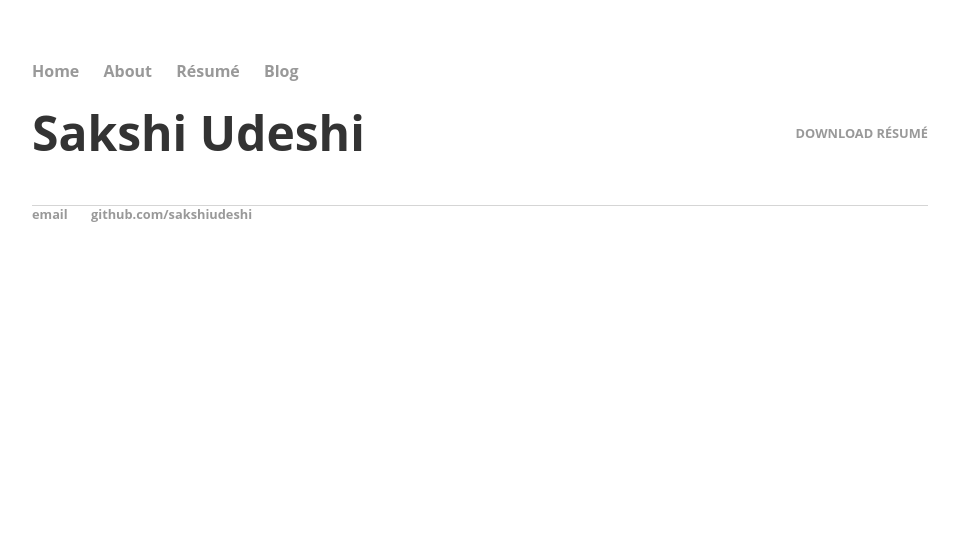
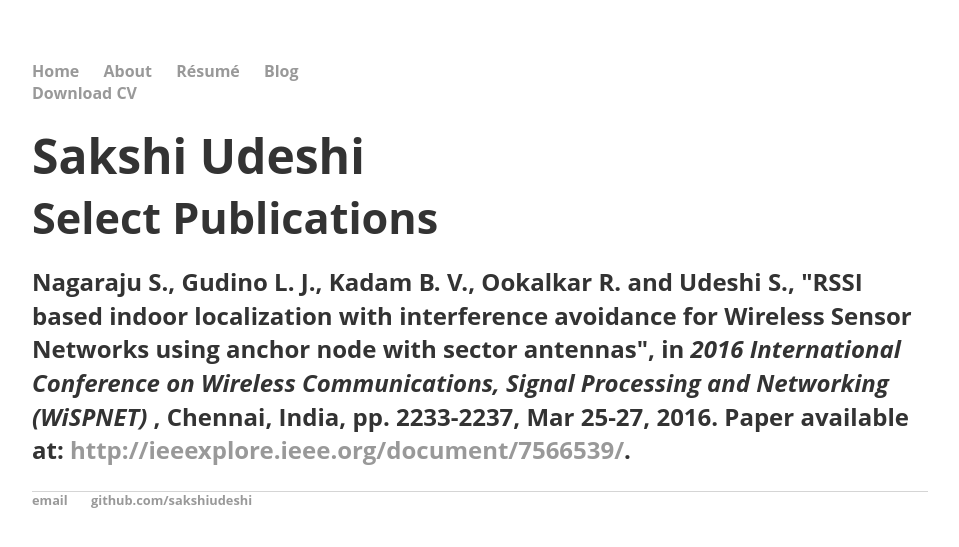
Before and after one commit to sakshiudeshi/sakshiudeshi.github.io, a Jekyll site: the page built from resume/index.html, in a window 1280 px wide. Shown: the top 547 px of the page, without its empty margins (160-1119 px from the left). Built offline with Jekyll 4.4.1, drawn with Linux system fonts in a browser that asks for light colours.

Commit message:
adding stuff

```diff
--- a/about/index.html
+++ b/about/index.html
@@ -5,7 +5,7 @@
 
 		<div class="about">
 			<h1>About</h1>
-			<p>Sakshi Udeshi went to BITS, Pilani for his undergraduate studies. He thinks writing about himself in third person is kinda funny. </p>
+			<p>Sakshi Udeshi went to BITS, Pilani for his undergraduate studies. These days he spends his time @WalmartLabs, tinkering around new technologies to solve problems of scale. He likes <a href="#">http://www.abstrusegoose.com/</a>. He thinks writing about himself in third person is kinda funny.  </p>
 
 			<!-- <ul class="contacts">
 				<li><a href="#">@TwitterHandle</a></li>
--- a/css/main.css
+++ b/css/main.css
@@ -22,7 +22,7 @@
 ul.posts { margin: 20px auto 40px; font-size: 1.5em; font-family: 'Open Sans', sans-serif;}
 ul.posts li { list-style: none; }
 
-/* CV */
+/* Resume */
 .resume { margin: 0px 0px 60px; font-family: 'Open Sans', sans-serif;}
 .resume h1 { font-size: 3em; font-family: 'Open Sans', sans-serif;}
 .resume h2 { font-size: 2em; font-family: 'Open Sans', sans-serif;}
--- a/resume/index.html
+++ b/resume/index.html
@@ -1,10 +1,10 @@
 ---
 layout: default
-title: Resume of Sakshi Udeshi
+title: CV of Your Name
 ---
 
-	<div class="resume">
-		<a href="#" class="download" title="Download Résumé as PDF">Download Résumé</a>
+	<div class="cv">
+		<a href="#" class="download" title="Download CV as PDF">Download CV</a>
 					<h1>Sakshi Udeshi</h1>
 					<!-- <address>
 					<strong>Affiliation</strong><br>
@@ -14,9 +14,11 @@
 					<span class="obfuscate">sakshiudeshi@gmail.com</span>
 					</address>
 
-					<h2>Select Publications</h2>
+
 
 					<p><strong>Last Name, F.</strong> (204). Title of a Chapter You Wrote for a Book. In I.M Editor (Ed.), <em>The Book I Contributed To</em> (pp. 97-108). City, ST: Publisher Name. Chapter available at: <a href="#">http://permalink</a>. -->
 
+					<h2>Select Publications</h2>
+					<p>Nagaraju S.,  Gudino L.  J.,  Kadam B.  V.,  Ookalkar R. and <strong>Udeshi S.</strong>,  "RSSI based indoor localization with interference avoidance for Wireless Sensor Networks using anchor node with sector antennas", in <em> 2016 International Conference on Wireless Communications, Signal Processing and Networking (WiSPNET) </em>, Chennai, India, pp. 2233-2237, Mar 25-27, 2016. Paper available at: <a href="#">http://ieeexplore.ieee.org/document/7566539/</a>.
 
 	</div>
```
